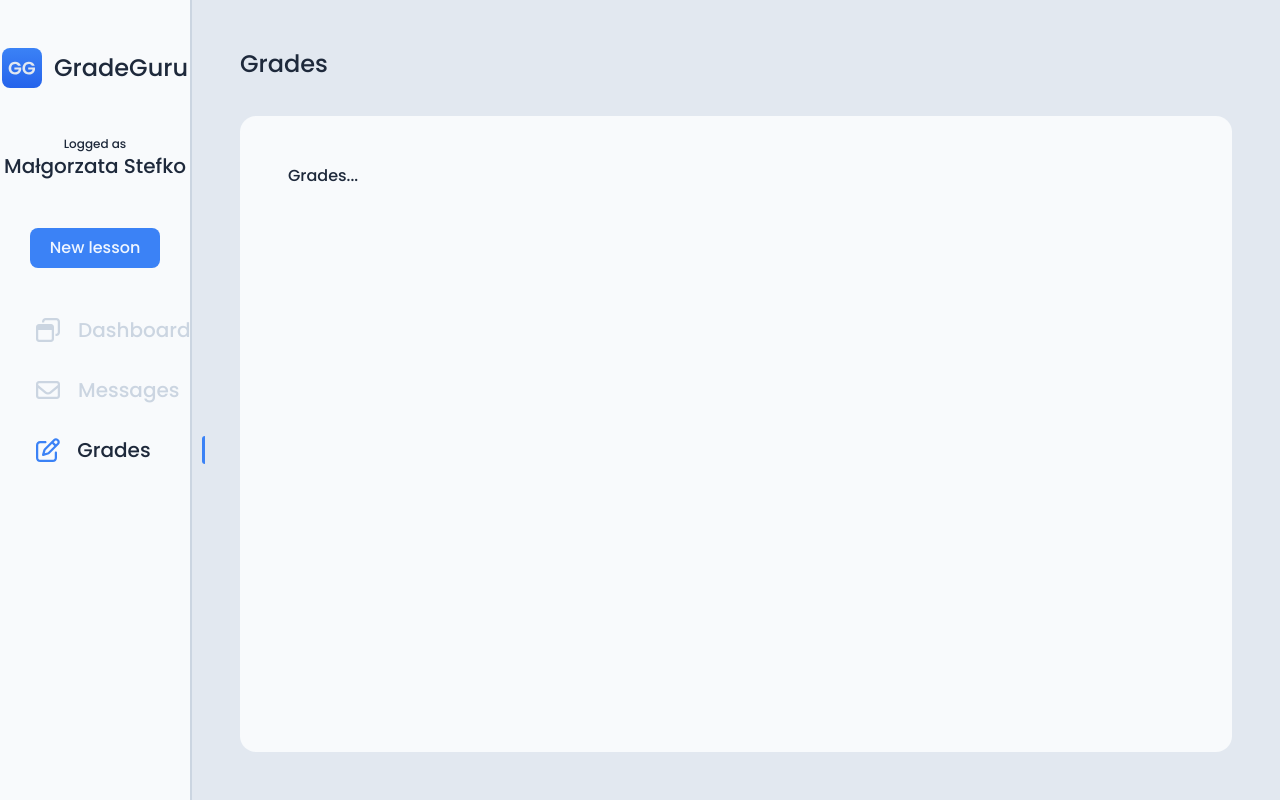
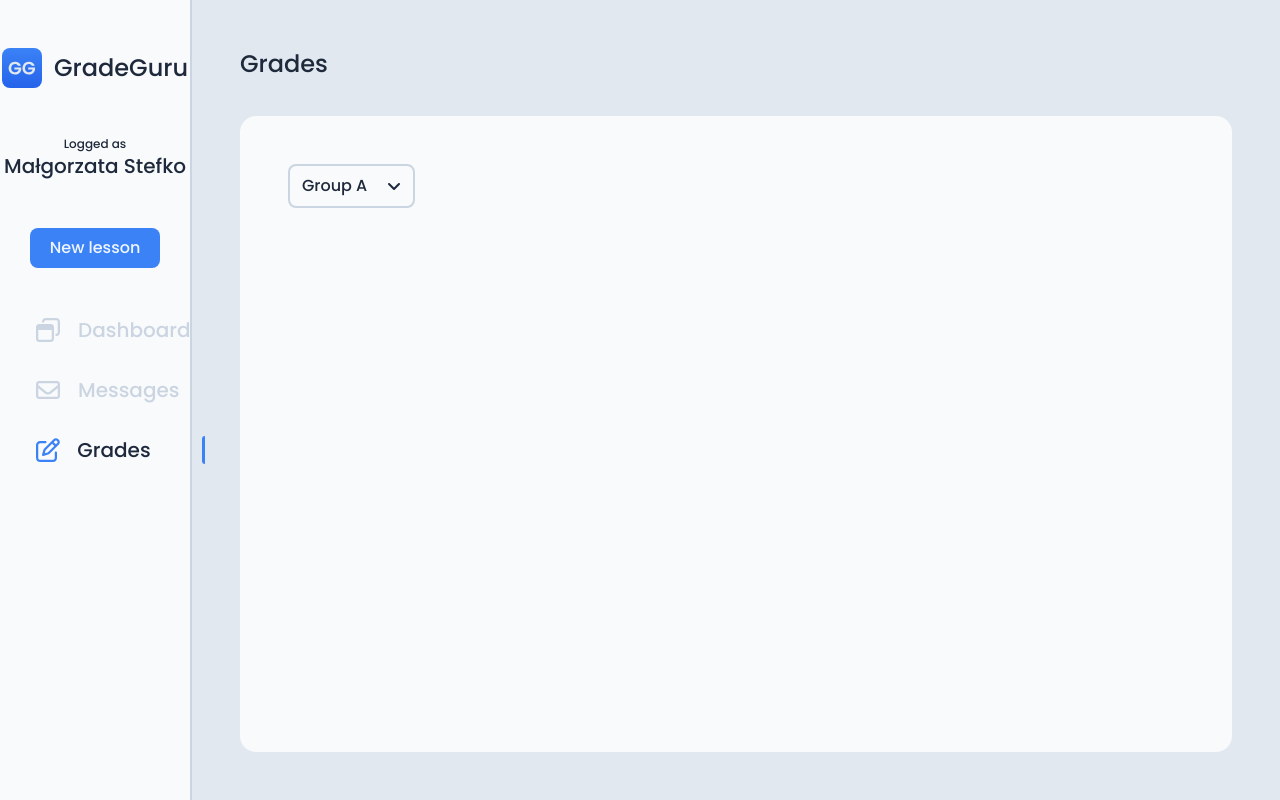
Before and after one commit to MoDrazzz/gradeguru, a Next.js app: page /dashboard/grades in a window 1280 px wide. Built offline with nearby package versions, Linux system fonts and the light colour scheme.

Commit message:
Add dropdown select

```diff
--- a/package.json
+++ b/package.json
@@ -17,8 +17,8 @@
     "@types/node": "18.15.11",
     "@types/react": "18.0.33",
     "@types/react-dom": "18.0.11",
-    "babel-plugin-macros": "^3.1.0",
     "classnames": "^2.3.2",
+    "downshift": "^7.6.0",
     "eslint": "8.37.0",
     "eslint-config-next": "13.2.4",
     "next": "13.2.4",
--- a/src/app/dashboard/grades/page.tsx
+++ b/src/app/dashboard/grades/page.tsx
@@ -1,11 +1,21 @@
+"use client";
+
+import Dropdown from "@/components/Dropdown";
 import Heading from "@/components/Heading";
+import { useState } from "react";
+
+const groups = ["Group A", "Groupdfs gaer gserh strh B", "Group C"];
 
 export default function Grades() {
+  const [selectedGroup, setSelectedGroup] = useState<null | undefined | string>(
+    null
+  );
+
   return (
     <>
       <Heading>Grades</Heading>
       <div className="wrapper">
-        <h1>Grades...</h1>
+        <Dropdown stateSetter={setSelectedGroup} items={groups} />
       </div>
     </>
   );
--- /dev/null
+++ b/src/components/Dropdown.tsx
@@ -0,0 +1,65 @@
+import { useSelect } from "downshift";
+import Icon from "./Icon";
+import classNames from "classnames";
+
+interface Props {
+  items: string[];
+  stateSetter: React.Dispatch<React.SetStateAction<string | null | undefined>>;
+}
+
+export default function Dropdown({ items, stateSetter }: Props) {
+  const {
+    isOpen,
+    selectedItem,
+    getToggleButtonProps,
+    getMenuProps,
+    highlightedIndex,
+    getItemProps,
+  } = useSelect({
+    items,
+    defaultSelectedItem: items[0],
+    onSelectedItemChange: ({ selectedItem: newSelectedItem }) => {
+      stateSetter(newSelectedItem);
+    },
+  });
+
+  return (
+    <>
+      <button
+        className="flex w-fit items-center justify-between rounded-lg border-2 border-slate-300 px-3 py-2"
+        {...getToggleButtonProps()}
+      >
+        <p className="mr-5">{selectedItem ?? "Elements"}</p>
+        {isOpen ? <Icon name="arrowUp" /> : <Icon name="arrowDown" />}
+      </button>
+      <ul
+        className={classNames(
+          "mt-1 w-fit rounded-lg border-2 border-slate-300",
+          {
+            hidden: !isOpen,
+          }
+        )}
+        {...getMenuProps()}
+      >
+        {isOpen &&
+          items.map((item, index) => (
+            <li
+              className={classNames(
+                "cursor-pointer border-b-2 border-slate-300 px-3 py-2 last:border-b-0",
+                {
+                  "bg-blue-100": highlightedIndex === index,
+                }
+              )}
+              key={`${item}${index}`}
+              {...getItemProps({
+                item,
+                index,
+              })}
+            >
+              {item}
+            </li>
+          ))}
+      </ul>
+    </>
+  );
+}
--- a/src/components/Icon.tsx
+++ b/src/components/Icon.tsx
@@ -1,8 +1,11 @@
+"use client";
+
 import {
   faEnvelope,
   faWindowRestore,
 } from "@fortawesome/free-regular-svg-icons";
 import { faEdit } from "@fortawesome/free-regular-svg-icons";
+import { faAngleDown, faAngleUp } from "@fortawesome/free-solid-svg-icons";
 import { FontAwesomeIcon } from "@fortawesome/react-fontawesome";
 
 interface Props {
@@ -13,6 +16,8 @@ const icons = {
   dashboard: faWindowRestore,
   messages: faEnvelope,
   grades: faEdit,
+  arrowDown: faAngleDown,
+  arrowUp: faAngleUp,
 };
 
 export default function Icon({ name }: Props) {
--- a/src/types/global.d.ts
+++ b/src/types/global.d.ts
@@ -1 +1,6 @@
-type IconVariants = "grades" | "messages" | "dashboard";
+type IconVariants =
+  | "grades"
+  | "messages"
+  | "dashboard"
+  | "arrowDown"
+  | "arrowUp";
```
Also changed, not shown: 1 other file (tests, documents, lock files or other folders).
